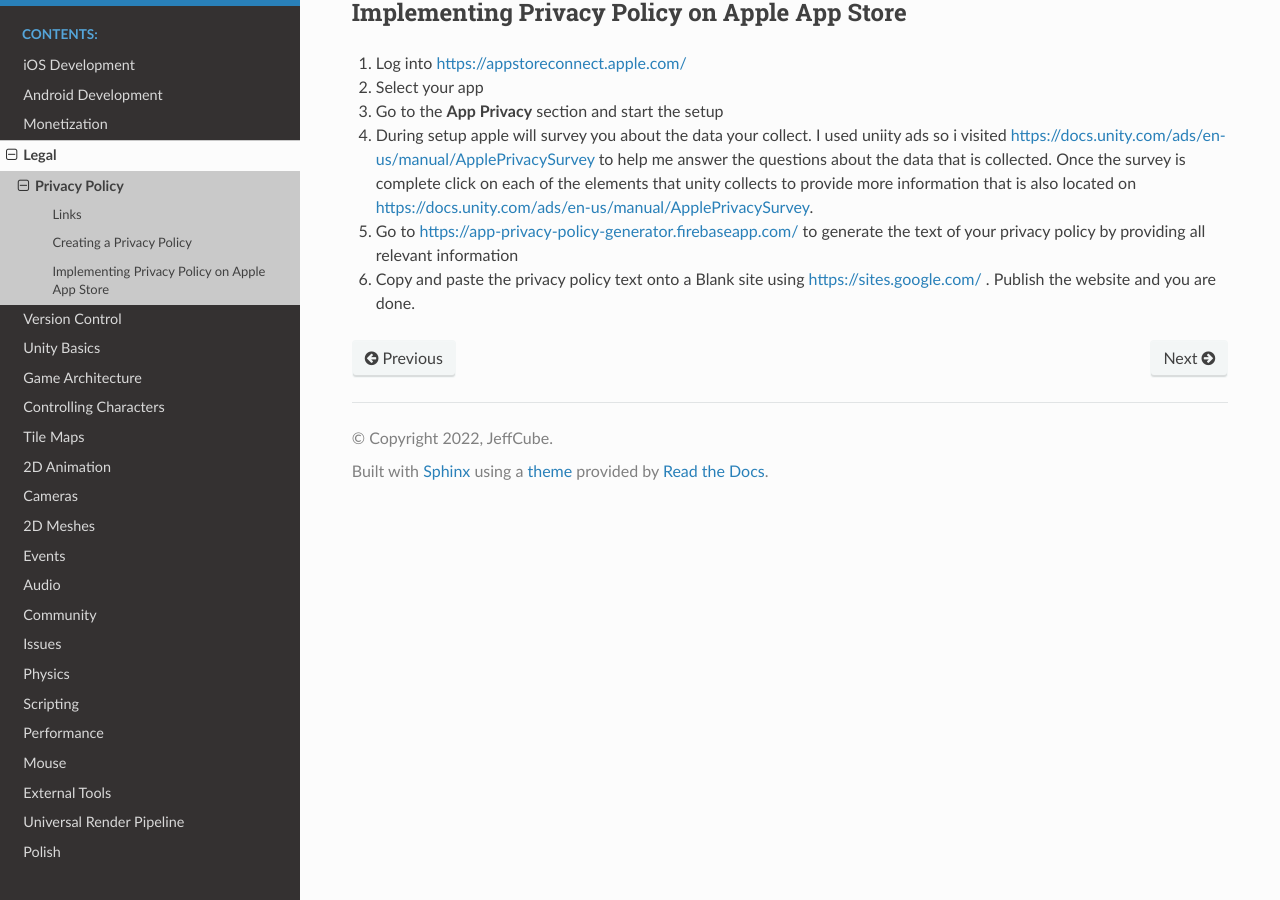
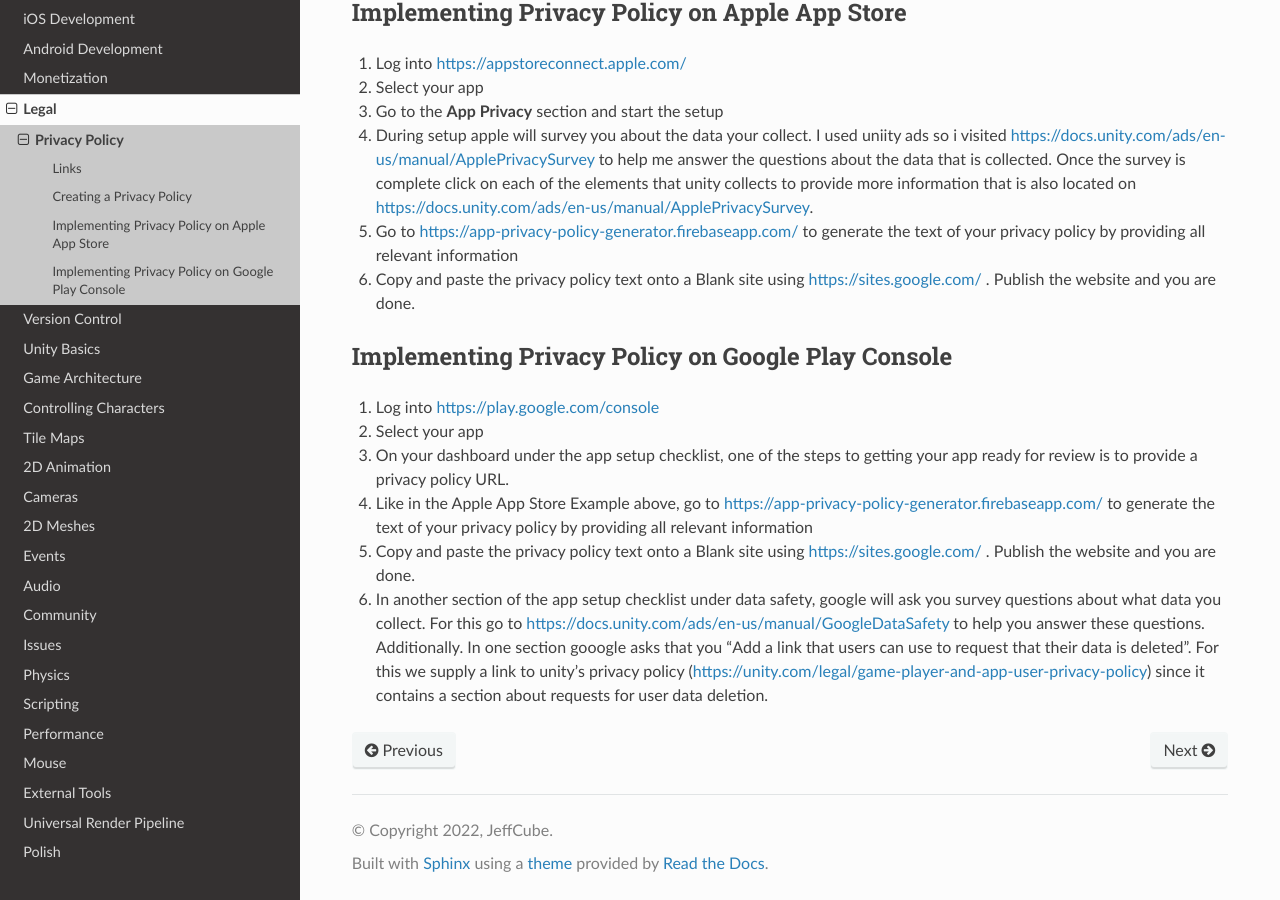
Before and after one commit to JeffCube99/UnityWiki, a Sphinx documentation site: the page built from docs/source/legal/privacy_policy.rst, in a window 1280 px wide and 900 px high, scrolled down 636 px. Built offline with Sphinx 7.4.7 and the Read the Docs theme 2.0.0, drawn with Linux system fonts in a browser that asks for light colours.

Commit message:
* Adding documentation about privacy policy

```diff
--- a/docs/source/legal/privacy_policy.rst
+++ b/docs/source/legal/privacy_policy.rst
@@ -38,3 +38,18 @@
     providing all relevant information
 #.  Copy and paste the privacy policy text onto a Blank site using https://sites.google.com/ . Publish the website and you
     are done.
+
+Implementing Privacy Policy on Google Play Console
+##################################################
+
+#.  Log into https://play.google.com/console
+#.  Select your app
+#.  On your dashboard under the app setup checklist, one of the steps to getting your app ready for review is to provide a privacy policy URL.
+#.  Like in the Apple App Store Example above, go to https://app-privacy-policy-generator.firebaseapp.com/ to generate the text of your privacy policy by
+    providing all relevant information
+#.  Copy and paste the privacy policy text onto a Blank site using https://sites.google.com/ . Publish the website and you
+    are done.
+#.  In another section of the app setup checklist under data safety, google will ask you survey questions about what data you collect. For this go to https://docs.unity.com/ads/en-us/manual/GoogleDataSafety
+    to help you answer these questions. Additionally. In one section gooogle asks that you "Add a link that users can use to request that their data is deleted".
+    For this we supply a link to unity's privacy policy (https://unity.com/legal/game-player-and-app-user-privacy-policy)
+    since it contains a section about requests for user data deletion.
```
